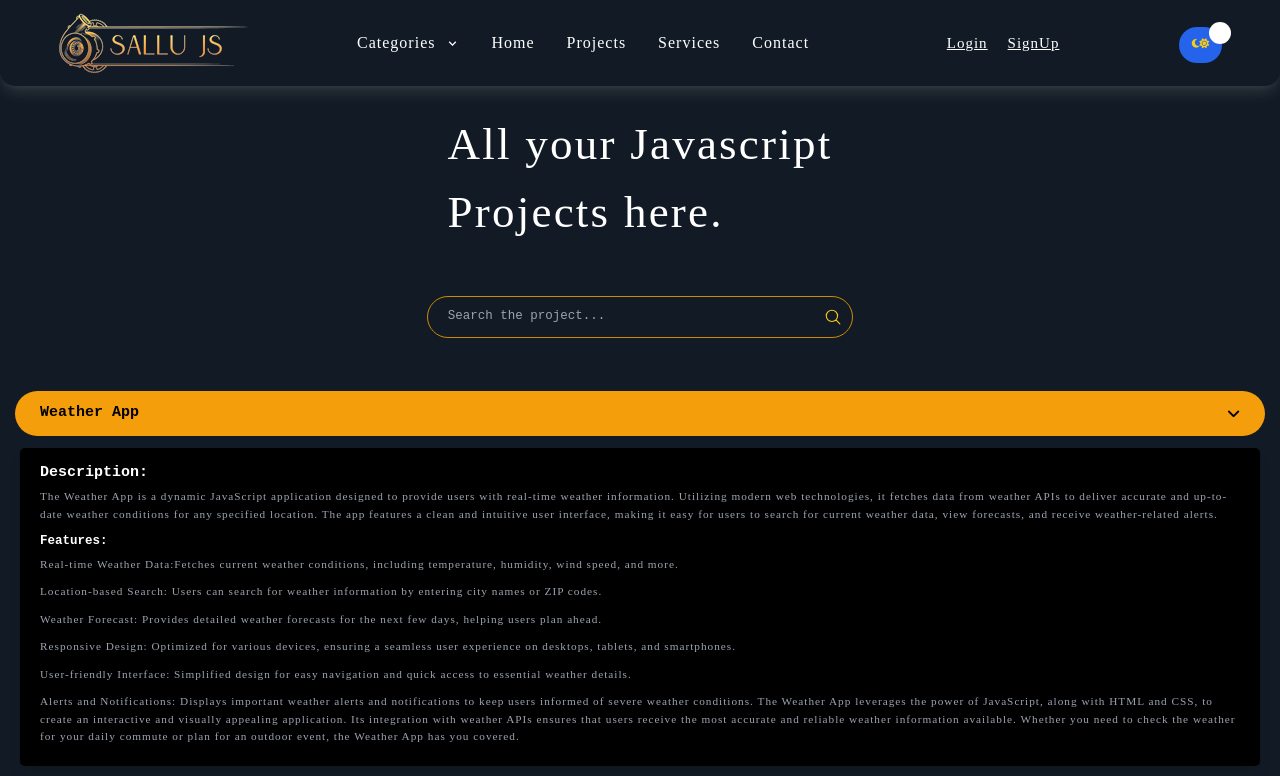
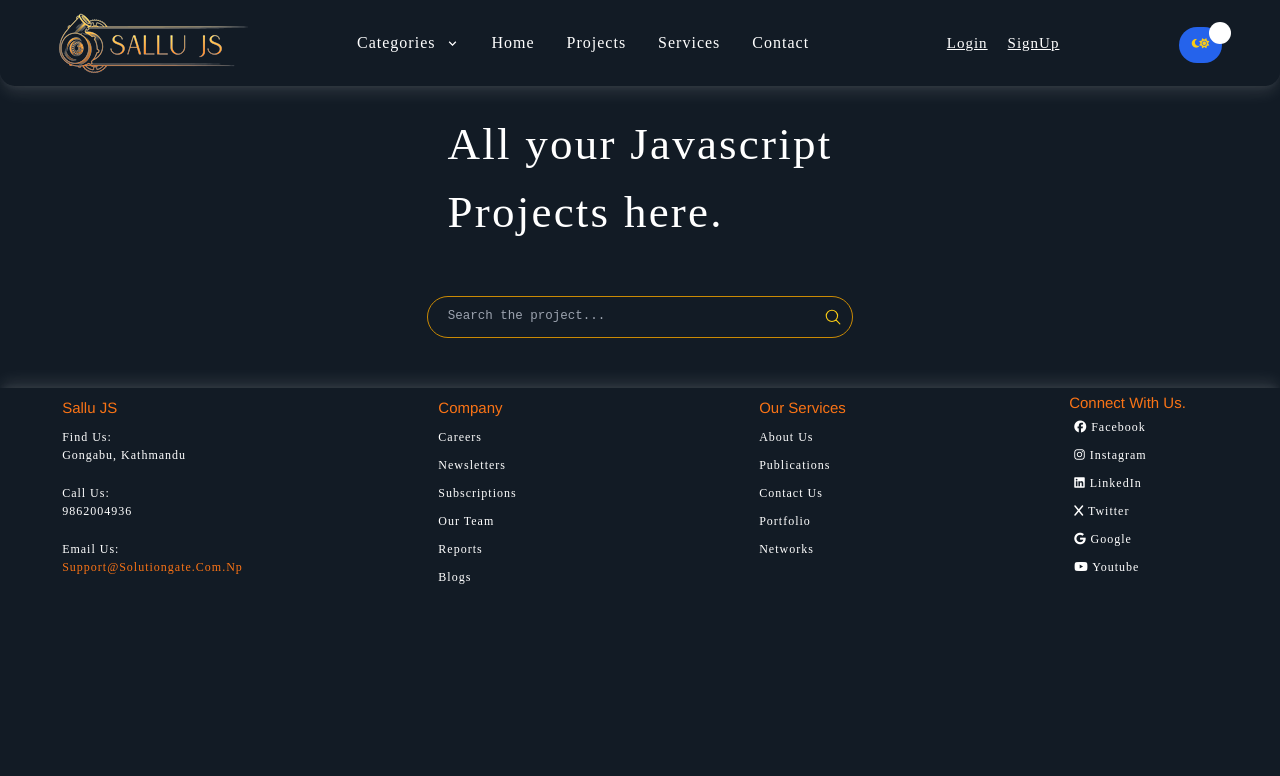
Before and after one commit to shailendraDev7/sallujs, a React (Vite) app: page / in a window 1280 px wide. Shown: the top 776 px of the page. Built offline with nearby package versions, Linux system fonts and the light colour scheme.

Commit message:
Updated Footer

```diff
--- a/src/components/features/featurebox.jsx
+++ b/src/components/features/featurebox.jsx
@@ -3,7 +3,7 @@ import React from 'react'
 const Featurebox = () => {
     return (
 
-        <div className='container bg-gray-850 shadow-white-lg p-6'>
+        <div className='container bg-gray-850 shadow-white-lg p-6 hidden'>
             {/* Accordian Header */}
             <div className='bg-amber-500 rounded-full py-5 px-10 my-5 text-black text-2xl font-extrabold flex items-center'>
                 <div className='flex-grow'>Weather App</div>
```
